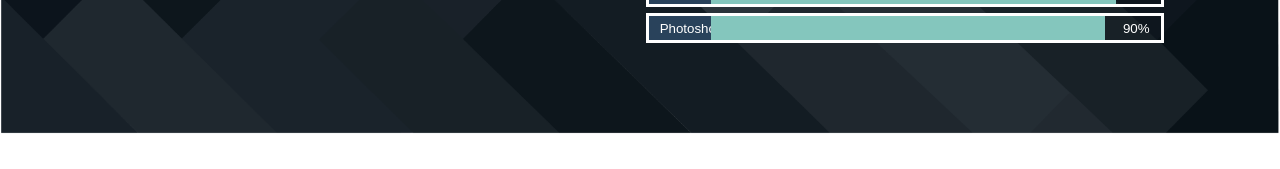
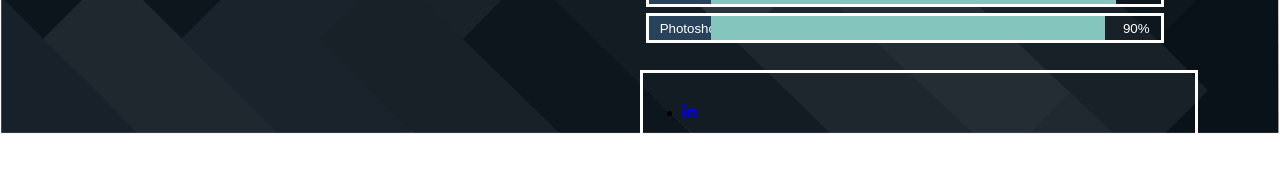
Before and after one commit to pathaynes/Portfolio, a React app: page /about in a window 1280 px wide. Shown: the part 628-797 px from the top of the page. Built offline with nearby package versions, Linux system fonts and the light colour scheme; a web font is replaced by a local one.

Commit message:
adding some icons

```diff
--- a/package.json
+++ b/package.json
@@ -25,6 +25,11 @@
   "author": "",
   "license": "ISC",
   "dependencies": {
+    "@fortawesome/fontawesome-svg-core": "^1.2.26",
+    "@fortawesome/free-brands-svg-icons": "^5.12.0",
+    "@fortawesome/free-regular-svg-icons": "^5.12.0",
+    "@fortawesome/free-solid-svg-icons": "^5.12.0",
+    "@fortawesome/react-fontawesome": "^0.1.8",
     "aos": "^2.3.4",
     "react": "^16.12.0",
     "react-dom": "^16.12.0",
--- a/src/components/About/About.css
+++ b/src/components/About/About.css
@@ -547,5 +547,28 @@
    }
 
   }
+
+  .Social {
+    position: absolute;
+    bottom: 0;
+    display: flex;
+    flex-direction: column;
+    justify-content: center;
+    height: 10%;
+    width: 80%;
+    border: solid white;
+
+    ul {
+
+     li {
+
+       a {
+         width: 1000px;
+       }
+     }
+    }
+
+
+  }
  }
 }
--- a/src/components/About/About.js
+++ b/src/components/About/About.js
@@ -1,4 +1,6 @@
 import React from 'react';
+import { FontAwesomeIcon } from '@fortawesome/react-fontawesome';
+import { faLinkedinIn } from '@fortawesome/free-brands-svg-icons';
 import styles from './About.css';
 import Pat from '../../assets/Pat.png';
 
@@ -35,6 +37,9 @@ const About = () => (
             <div className={styles.Photoshop}><p>Photoshop</p><div></div><div><p>90%</p></div></div>
           </section>
         </div>
+        <ul className={styles.Social}>
+          <li><a href='http://www.linkedin.com/in/pat-haynes/' target='blank'><FontAwesomeIcon icon={faLinkedinIn} /></a></li>
+        </ul>
       </div>
     </div>
   </>
--- a/src/index.html
+++ b/src/index.html
@@ -7,6 +7,7 @@
   <meta http-equiv="X-UA-Compatible" content="ie=edge">
   <title>Portfolio</title>
   <link rel="stylesheet" href="https://use.typekit.net/slb7rus.css">
+  <script src="https://kit.fontawesome.com/0c5d7e4c96.js" crossorigin="anonymous"></script>
 </head>
 
 <body>
```
Also changed, not shown: 1 other file (tests, documents, lock files or other folders).
